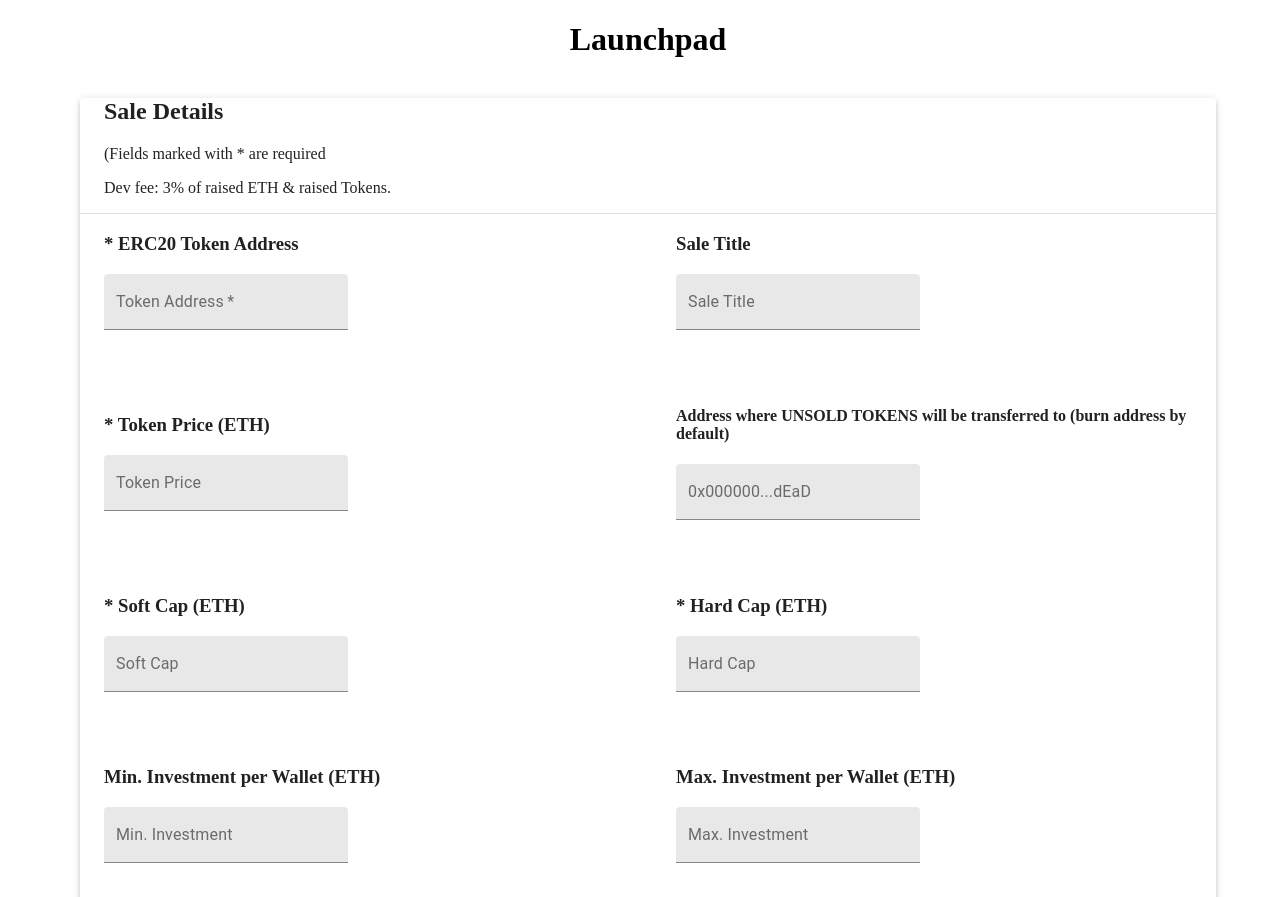
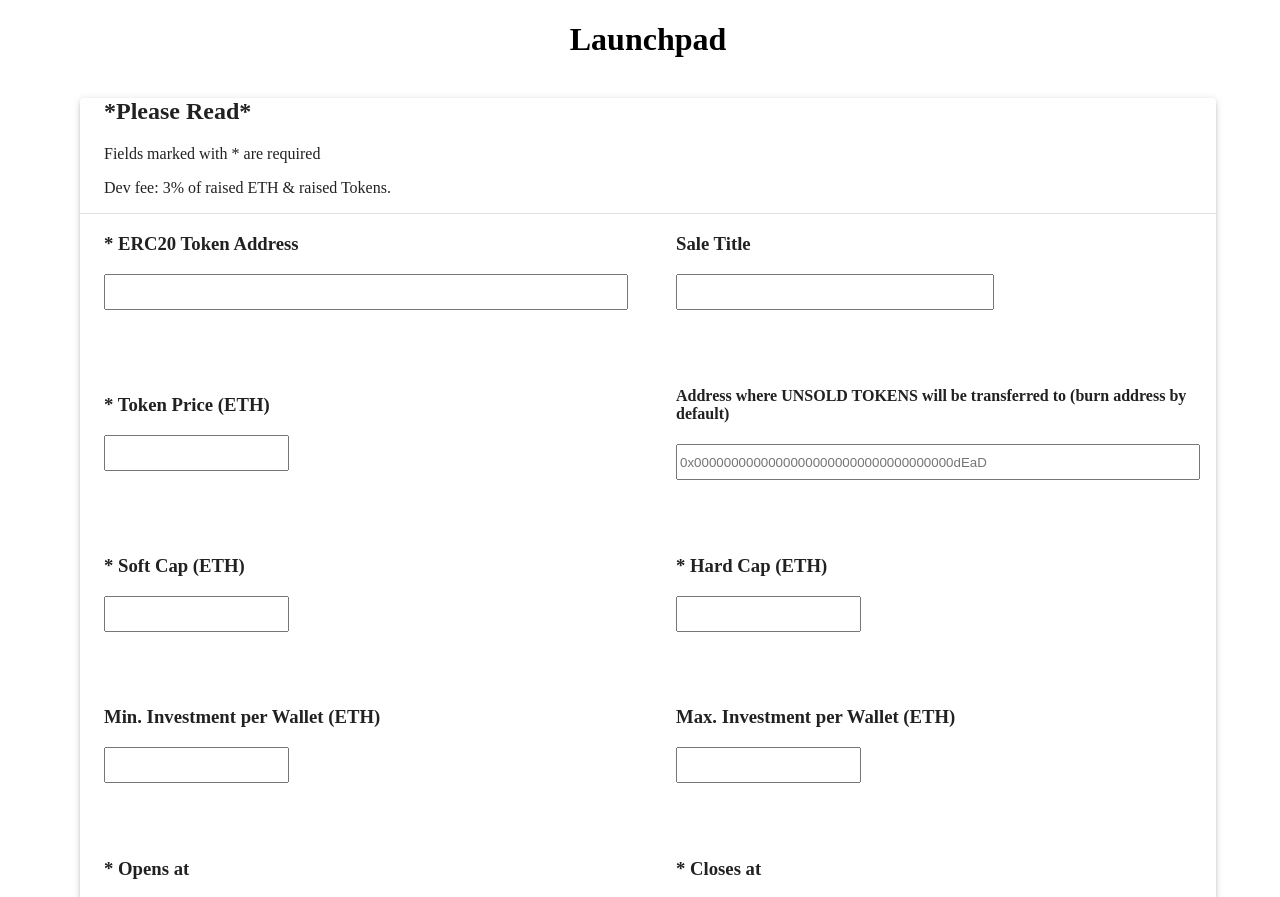
Before and after one commit to Coinsandicos/SafeHubIPFS, a Next.js app in the folder client/: page /launchpad in a window 1280 px wide. Shown: the top 897 px of the page. Built offline with nearby package versions, Linux system fonts and the light colour scheme.

Commit message:
Update launchpad.js

```diff
--- a/client/pages/launchpad.js
+++ b/client/pages/launchpad.js
@@ -30,25 +30,29 @@ const useStyles = makeStyles((theme) => ({
     },
   },
 }));
-
 export default function launchpad() {
   const classes = useStyles();
-  const [name, setName] = React.useState("");
   const [address, setAddress] = React.useState("");
+  const [title, setTitle] = React.useState("");
+  const [price, setPrice] = React.useState("");
+  const [burnAddress, setburnAddress] = React.useState("");
+  const [softCap, setSoftCap] = React.useState("");
+  const [hardCap, setHardCap] = React.useState("");
+  const [minInvestment, setMinInvestment] = React.useState("");
+  const [maxInvestment, setMaxInvestment] = React.useState("");
+  const [startingDate, setStartingDate] = React.useState("");
+  const [closingDate, setClosingDate] = React.useState("");
 
-  const handleChange = (event) => {
-    setName(event.target.value);
+  console.log(minInvestment);
+
+  const handleSubmit = (event) => {
+    alert("Data:", event);
   };
-  const handleSubmit = (event) => {
-    console.log(event.target.value);
-  };
-
   // Similar to componentDidMount and componentDidUpdate:
   useEffect(() => {
     // Update the document title using the browser API
     // document.title = `You clicked ${count} times`;
   });
-
   return (
     <div className={classes.root}>
       <Container>
@@ -60,41 +64,45 @@ export default function launchpad() {
         </h1>
         <Paper elevation={3} style={{ margin: 40 }}>
           <Container>
-            <h2>Sale Details</h2>
-            <p>(Fields marked with * are required</p>
+            <h2>*Please Read*</h2>
+            <p>Fields marked with * are required</p>
             <p>Dev fee: 3% of raised ETH & raised Tokens.</p>
           </Container>
           <Divider />
-          <form onSubmit={handleSubmit}>
+          <form onSubmit={(e) => handleSubmit(e)}>
             <Container>
               <Grid container spacing={7} display="flex" alignItems="center">
                 <Grid item xs={12} sm={6}>
                   <h3>* ERC20 Token Address</h3>
-                  <TextField
+                  <input
                     required
+                    style={{ height: 30, width: "100%" }}
                     onChange={(e) => setAddress(e.target.value)}
-                    id="outlined-basic"
-                    variant="filled"
-                    label="Token Address"
+                    id="Price"
+                    type="text"
+                    maxlength="42"
+                    pattern="^0x[a-fA-F0-9]{40}$"
                   />
                 </Grid>
                 <Grid item xs={12} sm={6}>
                   <h3>Sale Title</h3>
-                  <TextField
-                    onChange={handleChange}
-                    id="outlined-basic"
-                    variant="filled"
-                    label="Sale Title"
+                  <input
+                    style={{ height: 30, width: "60%" }}
+                    onChange={(e) => setTitle(e.target.value)}
+                    id="Title"
+                    type="text"
                   />
                 </Grid>
                 <Grid item xs={12} sm={6}>
                   <h3>* Token Price (ETH)</h3>
-                  <TextField
-                    onChange={handleChange}
-                    id="outlined-basic"
-                    variant="filled"
-                    label="Token Price"
+                  <input
+                    required
+                    style={{ height: 30 }}
+                    onChange={(e) => setPrice(e.target.value)}
+                    id="Price"
                     type="number"
+                    min={0}
+                    step="0.1"
                   />
                 </Grid>
                 <Grid item xs={12} sm={6}>
@@ -102,91 +110,110 @@ export default function launchpad() {
                     Address where UNSOLD TOKENS will be transferred to (burn
                     address by default)
                   </h4>
-                  <TextField
-                    onChange={handleChange}
-                    id="outlined-basic"
-                    variant="filled"
-                    label="0x000000...dEaD"
+                  <input
+                    style={{ height: 30, width: "100%" }}
+                    onChange={(e) => setburnAddress(e.target.value)}
+                    id="Burn Address"
+                    type="text"
+                    maxlength="42"
+                    placeholder="0x00000000000000000000000000000000000dEaD"
+                    pattern="^0x[a-fA-F0-9]{40}$"
                   />
-                  {/* <p>Unsold tokens will be sent to burn address by default</p> */}
                 </Grid>
                 <Grid item xs={12} sm={6}>
                   <h3>* Soft Cap (ETH)</h3>
-                  <TextField
-                    onChange={handleChange}
-                    id="outlined-basic"
-                    variant="filled"
-                    label="Soft Cap"
+                  <input
+                    required
+                    style={{ height: 30 }}
+                    onChange={(e) => setSoftCap(e.target.value)}
+                    id="SoftCap"
                     type="number"
+                    min={0}
+                    step="0.01"
                   />
                 </Grid>
                 <Grid item xs={12} sm={6}>
                   <h3>* Hard Cap (ETH)</h3>
-                  <TextField
-                    onChange={handleChange}
-                    id="outlined-basic"
-                    variant="filled"
-                    label="Hard Cap"
+                  <input
+                    required
+                    style={{ height: 30 }}
+                    onChange={(e) => setHardCap(e.target.value)}
+                    id="HardCap"
                     type="number"
+                    min={0}
+                    step="0.01"
                   />
                 </Grid>
                 <Grid item xs={12} sm={6}>
                   <h3>Min. Investment per Wallet (ETH)</h3>
-                  <TextField
-                    onChange={handleChange}
-                    id="outlined-basic"
-                    variant="filled"
-                    label="Min. Investment"
+                  <input
+                    style={{ height: 30 }}
+                    onChange={(e) => setMinInvestment(e.target.value)}
+                    id="MinInvestment"
                     type="number"
+                    min={0}
+                    step="0.001"
                   />
                 </Grid>
                 <Grid item xs={12} sm={6}>
                   <h3>Max. Investment per Wallet (ETH)</h3>
-                  <TextField
-                    onChange={handleChange}
-                    id="outlined-basic"
-                    variant="filled"
-                    label="Max. Investment"
+                  <input
+                    style={{ height: 30 }}
+                    onChange={(e) => setMaxInvestment(e.target.value)}
+                    id="MaxInvestment"
                     type="number"
+                    min={0}
+                    step="0.001"
                   />
                 </Grid>
                 <Grid item xs={12} sm={6}>
                   <h3>* Opens at</h3>
-                  <TextField
-                    onChange={handleChange}
-                    id="outlined-basic"
-                    variant="filled"
+                  <input
+                    required
+                    style={{ height: 40 }}
+                    onChange={(e) => setStartingDate(e.target.value)}
+                    id="Starting Date"
                     type="datetime-local"
                   />
                 </Grid>
                 <Grid item xs={12} sm={6}>
                   <h3>* Closes at</h3>
-                  <TextField
-                    onChange={handleChange}
-                    id="outlined-basic"
-                    variant="filled"
+                  <input
+                    required
+                    style={{ height: 40 }}
+                    onChange={(e) => setClosingDate(e.target.value)}
+                    id="Closing Date"
                     type="datetime-local"
                   />
                 </Grid>
                 <Grid item xs={12}>
                   <h2>Whitelist</h2>
-                  <Divider/>
+                  <Divider />
                   <h3>Whitelisted Addresses (Comma-separated)</h3>
                   <p>example:</p>
-                  <p>0x9cc3C87978..,</p>
-                  <p>0xcF7d623d92..,</p>
-                  <p>0x3f5ce5fb63..,</p>
+                  <p>0x94gsl87978..,</p>
+                  <p>0x4F7d6gf292..,</p>
+                  <p>0xfsf5fb6363..,</p>
                   <Grid item sm={9} xs={12}>
                     <TextField
                       multiline
                       rows={4}
-                    onChange={handleChange}
                       id="outlined-basic"
                       variant="filled"
                     />
+                    <p>Skip if there is no whitelist</p>
                   </Grid>
                 </Grid>
               </Grid>
+              <Button
+                style={{ margin: "30px auto", width: "100%" }}
+                color="primary"
+                type="submit"
+                variant="contained"
+                size="large"
+              >
+                Submit Smart Contract
+              </Button>
             </Container>
           </form>
         </Paper>
```
Lines whose indentation alone changed are shown as unchanged.
